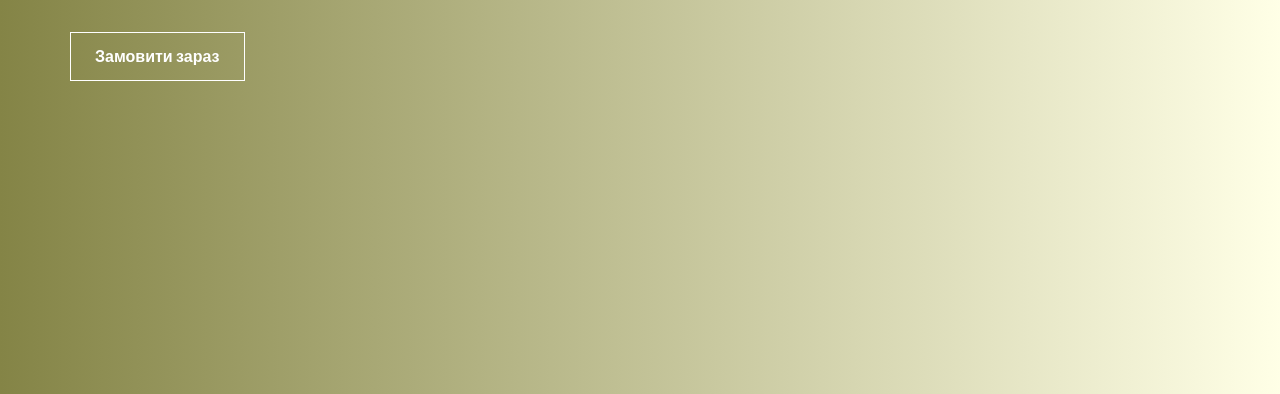
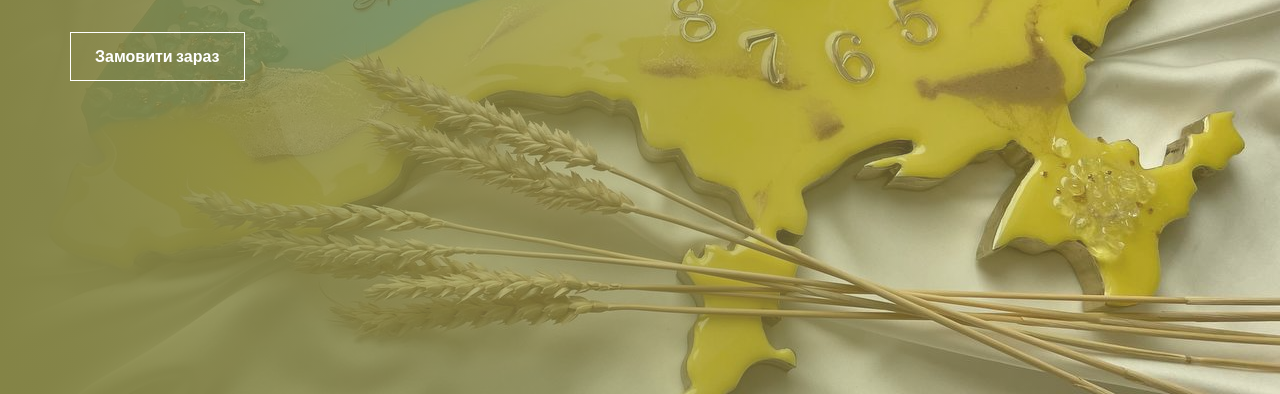
Before and after one commit to lua-ua/Epoxy-Viter, a plain HTML site: page index.html in a window 1280 px wide. Shown: the part 406-800 px from the top of the page. Drawn offline with Linux system fonts and the light colour scheme; the site is published under a folder, as on GitHub Pages, so addresses that start at the root find nothing.

Commit message:
Update banner.css

```diff
--- a/css/banner.css
+++ b/css/banner.css
@@ -3,7 +3,7 @@
     min-height: 100vh;
     min-width: 100%;
 
-    background: linear-gradient(90deg, #848446 0%, rgba(255, 255, 132, 0.2) 100%), url('/img/banner/bg.jpg') no-repeat;
+    background: linear-gradient(90deg, #848446 0%, rgba(255, 255, 132, 0.2) 100%), url("../img/banner/bg.jpg") no-repeat;
     background-position: center;
     background-size: cover;
     background-attachment: fixed;
```
